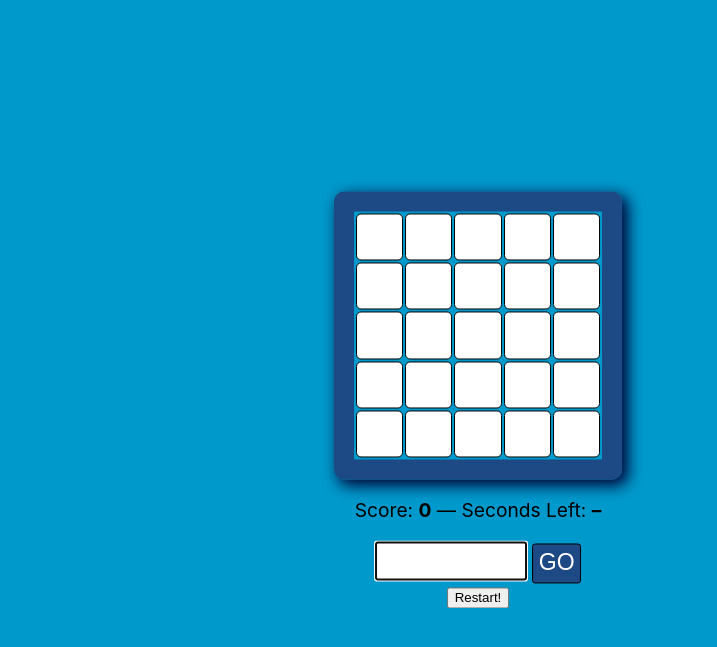
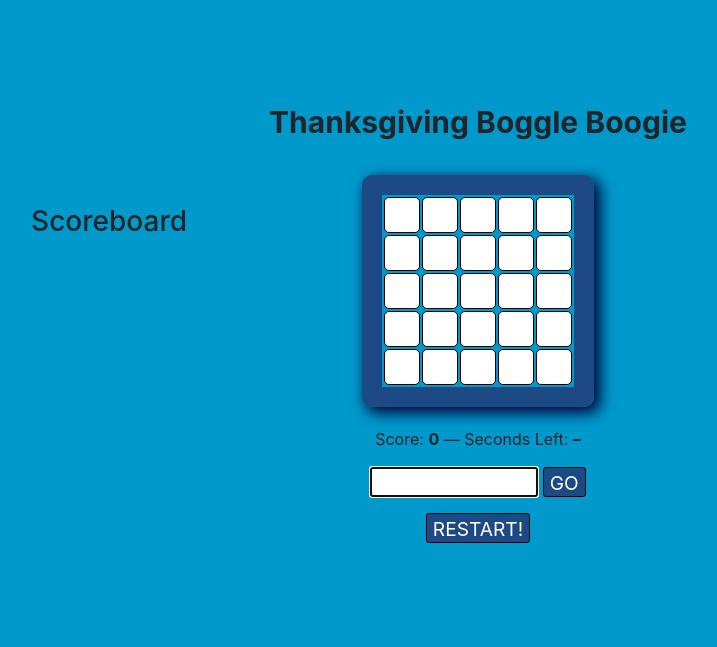
Before and after one commit to spencerTaira/boggle-project, a Flask app: page /1 in a window 1280 px wide. Shown: the top 647 px of the page, without its empty margins (162-879 px from the left). Run offline with Flask 2, Linux system fonts and the light colour scheme; some libraries are stand-ins or nearby versions.

Commit message:
added css styling

```diff
--- a/static/boggle.css
+++ b/static/boggle.css
@@ -3,16 +3,30 @@ body {
     font-family: -apple-system, sans-serif;
 }
 
-main {
+.container {
+    margin-top: 30px;
+}
+
+#title {
+    font-size: 30px;
+    font-weight: bolder;
+    text-align: center;
+    margin-top: 100px;
+}
+
+table {
+    border-collapse: unset;
+}
+/* main {
     position: absolute;
     top: 50%;
     left: 50%;
     transform: translate(-50%, -50%);
     text-align: center;
     font-size: 120%;
-}
+} */
 
-.board {
+.boggle-board {
     border: solid 20px rgb(29, 73, 132);
     border-radius: 10px;
     /*font-family: monospace;*/
@@ -21,7 +35,7 @@ main {
     box-shadow: #000033 5px 5px 15px 1px;
 }
 
-.board td {
+.boggle-board td {
     text-align: center;
     width: 1.5em;
     height: 1.5em;
@@ -32,16 +46,18 @@ main {
 
 .msg {
     top: 1em;
-    position: absolute;
+    /* position: absolute; */
     padding: 0.5em;
 }
 
 #words {
-    position: absolute;
-    top: 1em;
+    /* position: absolute; */
+    /* top: 1em;
     right: 1em;
-    width: 7em;
-    list-style: none;
+    width: 7em; */
+    /* list-style: none; */
+    /* display: inline-block; */
+    /* margin: auto 40px; */
 }
 
 .msg.ok {
@@ -60,17 +76,64 @@ form {
 
 .word-input {
     font-size: 150%;
-    width: 5em;
+    width: 7em;
+    height: 30px;
     text-align: center;
     text-transform: uppercase;
 }
 
 .word-input-btn {
     font-size: 120%;
-    padding: 0.25em;
+    /* padding: 0.25em; */
+    height: 30px;
     background-color: rgb(29, 73, 132);
     border: solid 1px black;
     border-radius: 3px;
     color: white;
     text-transform: uppercase;
 }
+
+#restart {
+    font-size: 120%;
+    /* padding: 0.25em; */
+    height: 30px;
+    background-color: rgb(29, 73, 132);
+    border: solid 1px black;
+    border-radius: 3px;
+    color: white;
+    text-transform: uppercase;
+}
+
+.row {
+    margin: 0 auto 20px;
+
+}
+
+#player-stuff div{
+    text-align: center;
+}
+
+.played-word {
+    display: inline-block;
+    margin-right: 10px;
+}
+
+#scoreboard-title {
+    margin-top: 30px;
+}
+
+#scoreboard-container {
+    /* padding-right:10px; */
+}
+#scoreboard-container div {
+    text-align: right;
+}
+
+/* #scoreboard {
+    height: 100px;
+} */
+
+/* .player-score {
+    margin: 0px;
+    display: inline-block;
+} */
--- a/static/boggle.js
+++ b/static/boggle.js
@@ -48,7 +48,7 @@ function updatePlayers(playersData) {
   $scoreboard.empty();
   for (const playerData of playersData) {
     $scoreboard.append(
-      `<p>Name: ${playerData.player_id} Score: ${playerData.score}</p>`
+      `<div class="player-score">Name: ${playerData.player_id} Score: ${playerData.score}</div>`
       );
   }
 }
@@ -89,7 +89,8 @@ function handleGuessResult(data) {
 /** Add word to played word list in DOM */
 
 function showWord(word) {
-  $($playedWords).append($("<li>", { text: word }));
+  // $($playedWords).append($("<div class='played-word'>", { text: word }));
+  $($playedWords).append($(`<div class='played-word'>${word}</div>`));
 }
 
 
--- a/templates/index.html
+++ b/templates/index.html
@@ -2,19 +2,27 @@
 <html lang="en">
 
 <head>
-  <title>Boggle</title>
+  <title>Thanksgiving Boggle Boogie</title>
+  <link href="https://cdn.jsdelivr.net/npm/bootstrap@5.2.3/dist/css/bootstrap.min.css" rel="stylesheet"
+    integrity="sha384-rbsA2VBKQhggwzxH7pPCaAqO46MgnOM80zW1RWuH61DGLwZJEdK2Kadq2F9CUG65" crossorigin="anonymous">
   <link rel="stylesheet" href="/static/boggle.css">
 </head>
 
 <body>
-  <div id="scoreboard">
+  <div id="title">Thanksgiving Boggle Boogie</div>
+  <div class="container">
+
+    <div class="row">
+      <div id="scoreboard-container" class="col-3">
+        <div id="scoreboard-title">
+          <h3>Scoreboard</h3>
+        </div>
+        <div id="scoreboard" class="align-items-center">
           <!--All player scores go here-->
         </div>
-
-  <main>
-    <table class="board">
-      <!-- ultimately, you'll write the JS to make a dynamic board ---
-         when you do, it will look like this: -->
+      </div>
+      <div class="col-6 d-flex justify-content-center">
+        <table class="boggle-board">
           <tbody>
             <tr>
               <td></td>
@@ -53,34 +61,56 @@
             </tr>
           </tbody>
         </table>
+      </div>
+      <div class="col-3">
+        <div id="chat">
+          <!-- Chat messages go here -->
+        </div>
+      </div>
+    </div>
 
+    <div class="row">
+      <div class="col-3">
+        <!--EMPTY-->
+      </div>
+      <div class="col-6 d-flex justify-content-center">
+        <div id="player-stuff" class="justify-content-center">
+          <div>
+            Score: <b id="score">0</b> &mdash;
+            Seconds Left: <b id="timer">&ndash;</b>
+          </div>
+          <div>
+            <form id="newWordForm" autocomplete="off">
+              <input id="wordInput" class="word-input" autofocus aria-label="Word">
+              <button class="word-input-btn">Go</button>
+            </form>
+          </div>
           <div>
             <p id="game-results">
               <!-- Game results go here -->
             </p>
           </div>
-
-    <p>
-      Score: <b id="score">0</b> &mdash;
-      Seconds Left: <b id="timer">&ndash;</b>
-    </p>
-
-    <form id="newWordForm" autocomplete="off">
-      <input id="wordInput" class="word-input" autofocus aria-label="Word">
-      <button class="word-input-btn">Go</button>
-    </form>
-
+          <div>
             <button id="restart">Restart!</button>
-  </main>
+          </div>
+        </div>
+      </div>
+      <div class="col-3">
         <div>
           <p class="msg">
             <!-- our JS will put messages here dynamically -->
           </p>
         </div>
-  <div>
-    <ul id="words">
-      <!-- our JS will words here as they score -->
-    </ul>
+      </div>
+    </div>
+
+    <div class="row">
+      <div class="col-4"></div>
+      <div id="words" class="col-4">
+        <!--Guessed words will go here-->
+      </div>
+      <div class="col-4"></div>
+    </div>
   </div>
 
   <script src="https://unpkg.com/jquery"></script>
```
Lines whose indentation alone changed are shown as unchanged.
